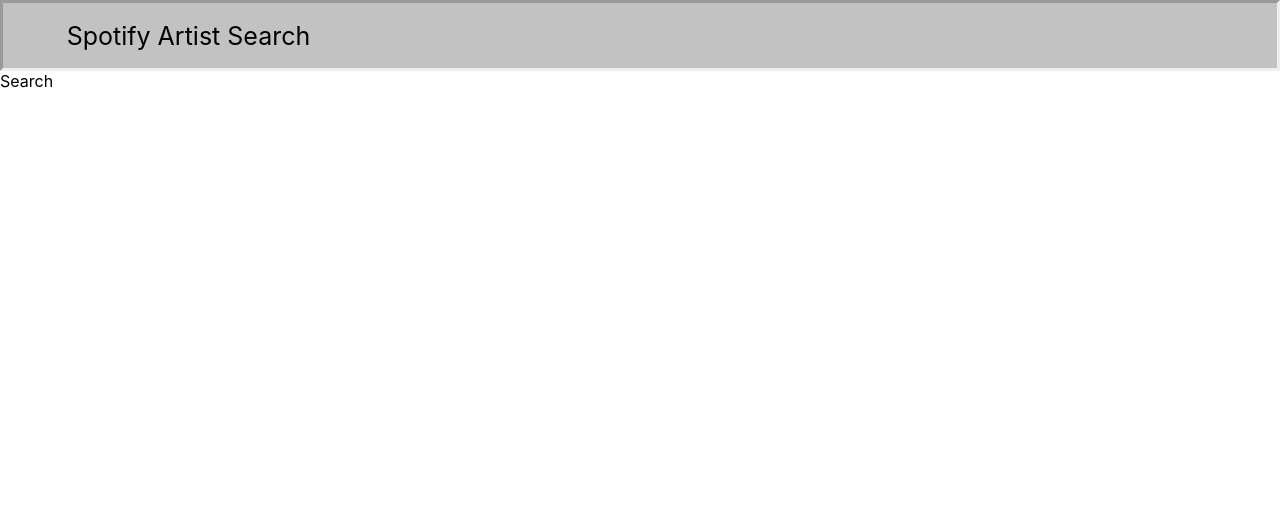
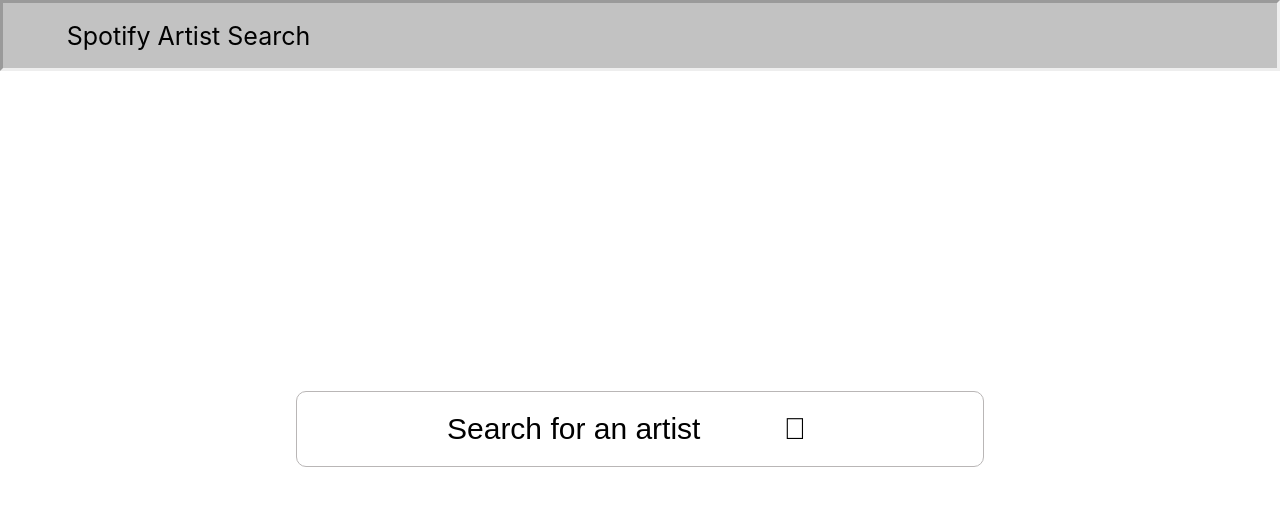
Before and after one commit to Nadim-Nahle/spotify-react, a React (Create React App) app in the folder frontend-react/: page /search in a window 1280 px wide. Shown: the top 506 px of the page. Built offline with nearby package versions, Linux system fonts and the light colour scheme.

Commit message:
Create Search Bar

```diff
--- a/frontend-react/package.json
+++ b/frontend-react/package.json
@@ -3,6 +3,7 @@
   "version": "0.1.0",
   "private": true,
   "dependencies": {
+    "@fortawesome/fontawesome-svg-core": "^6.2.0",
     "@testing-library/jest-dom": "^5.16.5",
     "@testing-library/react": "^13.4.0",
     "@testing-library/user-event": "^13.5.0",
--- a/frontend-react/public/index.html
+++ b/frontend-react/public/index.html
@@ -15,6 +15,7 @@
       user's mobile device or desktop. See https://developers.google.com/web/fundamentals/web-app-manifest/
     -->
     <link rel="manifest" href="%PUBLIC_URL%/manifest.json" />
+    <link rel="stylesheet" href="https://cdnjs.cloudflare.com/ajax/libs/font-awesome/6.2.0/css/all.min.css" />
     <!--
       Notice the use of %PUBLIC_URL% in the tags above.
       It will be replaced with the URL of the `public` folder during the build.
--- /dev/null
+++ b/frontend-react/src/pages/search/Search.css
@@ -0,0 +1,20 @@
+.search {
+  min-height: 100vh;
+}
+
+.search-center {
+  display: flex;
+  justify-content: center;
+  padding-top: 40vh;
+}
+
+.search-input {
+  background-color: white;
+  border: 1px solid rgb(185, 182, 182);
+  border-radius: 10px;
+  padding: 20px 150px 20px 150px;
+  font-size: 30px;
+}
+::placeholder {
+  color: black;
+}
--- a/frontend-react/src/pages/search/Search.jsx
+++ b/frontend-react/src/pages/search/Search.jsx
@@ -1,7 +1,18 @@
 import React from "react";
+import "./Search.css";
 
 const Search = () => {
-  return <div>Search</div>;
+  return (
+    <div className="search">
+      <div className="search-center">
+        <input
+          className="search-input"
+          type="text"
+          placeholder="Search for an artist          &#xf007;"
+        />
+      </div>
+    </div>
+  );
 };
 
 export default Search;
```
Also changed, not shown: 1 other file (tests, documents, lock files or other folders).
